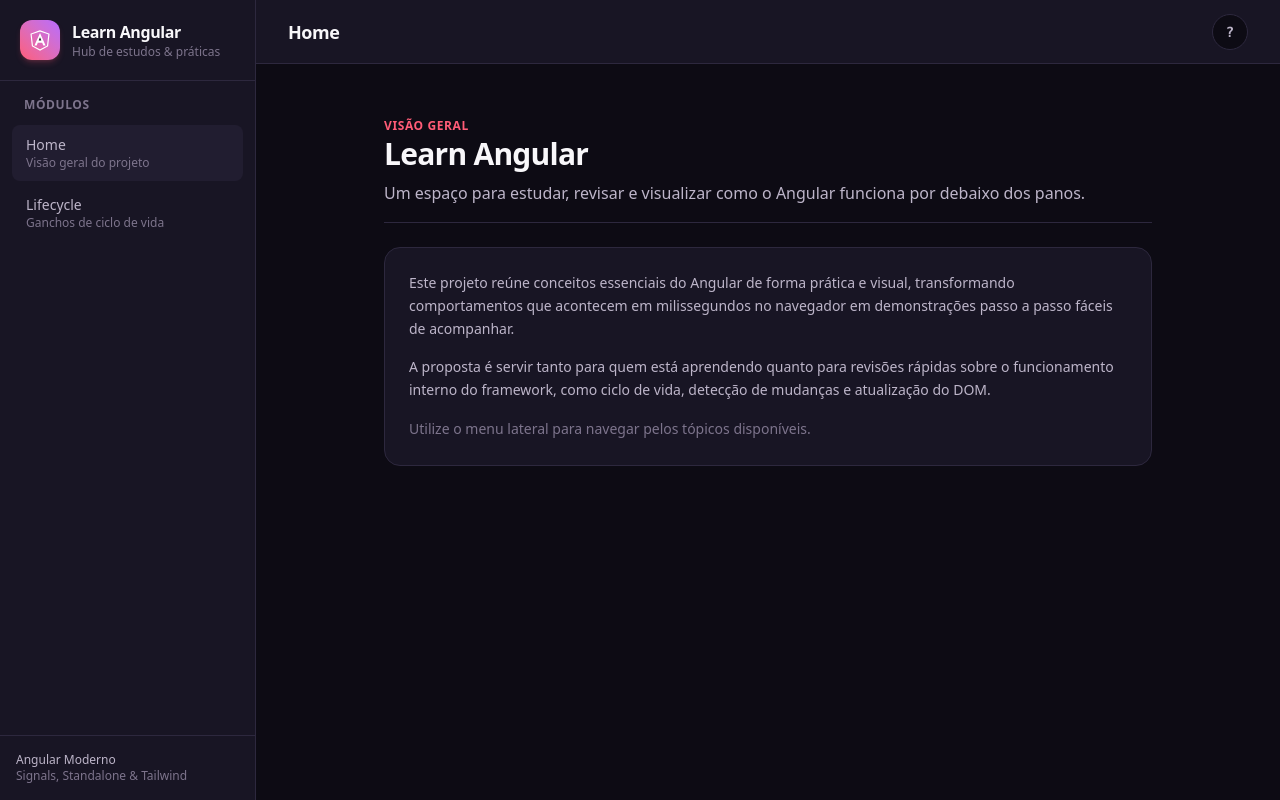
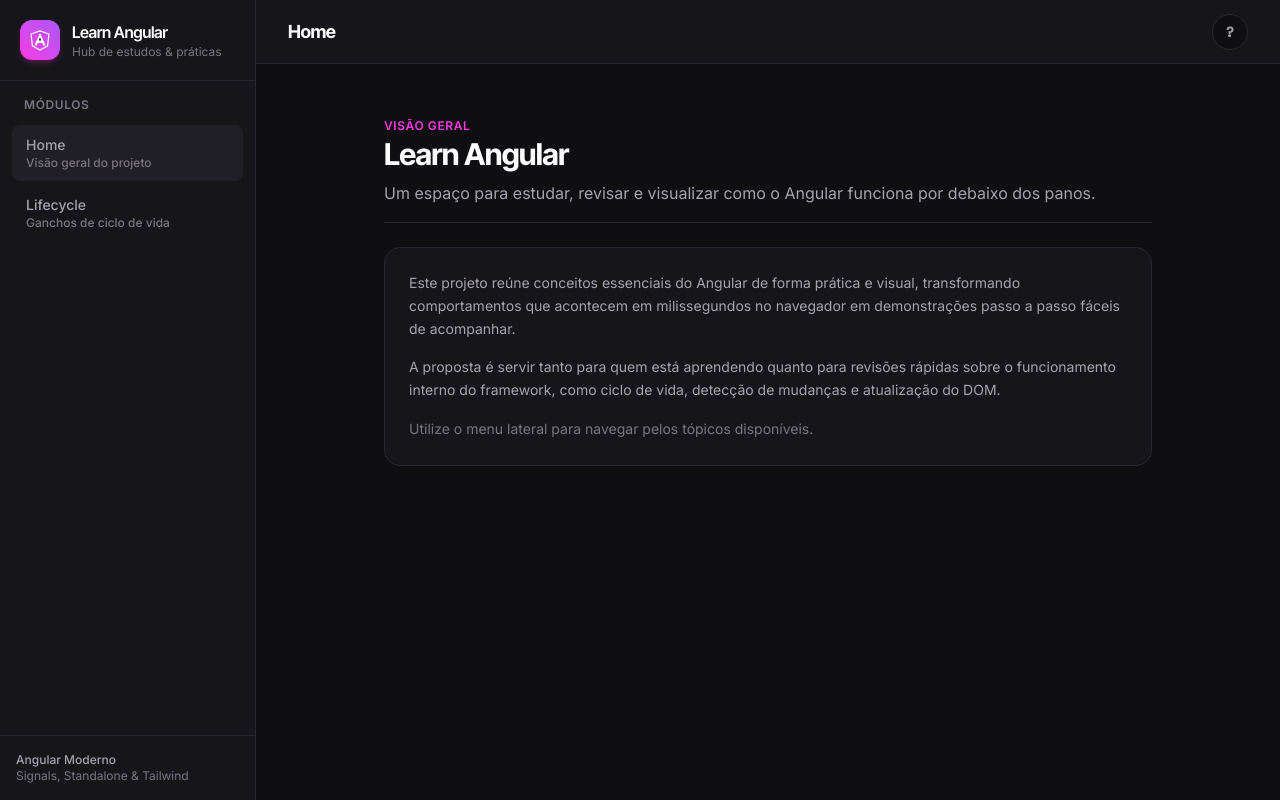
Before and after one commit to Douglas-Felipe/learn-angular, an Angular app: page / in a window 1280 px wide. Built offline with nearby package versions, Linux system fonts and the light colour scheme.

Commit message:
refactor(theme): alinhar tokens visuais e tipografia ao padrao do angular.dev

```diff
--- a/src/index.html
+++ b/src/index.html
@@ -1,11 +1,14 @@
 <!doctype html>
-<html lang="en">
+<html lang="en" class="dark">
 <head>
   <meta charset="utf-8">
   <title>LearnAngular</title>
   <base href="/">
   <meta name="viewport" content="width=device-width, initial-scale=1">
   <link rel="icon" type="image/x-icon" href="favicon.ico">
+  <link rel="preconnect" href="https://fonts.googleapis.com">
+  <link rel="preconnect" href="https://fonts.gstatic.com" crossorigin>
+  <link href="https://fonts.googleapis.com/css2?family=DM+Mono:wght@400;500&family=Inter+Tight:wght@500;600;700&family=Inter:wght@400;500;600;700&display=swap" rel="stylesheet">
 </head>
 <body>
   <app-root></app-root>
--- a/src/styles.css
+++ b/src/styles.css
@@ -1,23 +1,27 @@
 @import 'tailwindcss';
 
 @theme {
-  --color-ng-bg: #0d0b14;
-  --color-ng-surface: #181524;
-  --color-ng-surface-hover: #211d30;
-  --color-ng-code: #08070c;
-  --color-ng-border: #2d283e;
+  --font-sans: 'Inter', -apple-system, BlinkMacSystemFont, 'Segoe UI', Roboto, sans-serif;
+  --font-display: 'Inter Tight', 'Inter', system-ui, sans-serif;
+  --font-mono: 'DM Mono', ui-monospace, SFMono-Regular, Menlo, Monaco, Consolas, monospace;
 
-  --color-ng-primary: #ff5c77;
-  --color-ng-primary-hover: #ff758c;
-  --color-ng-secondary: #b86bff;
-  --color-ng-accent: #f06292;
+  --color-ng-bg: #0f0f11;
+  --color-ng-surface: #16161a;
+  --color-ng-surface-hover: #201f27;
+  --color-ng-code: #111115;
+  --color-ng-border: #282730;
 
-  --color-ng-text: #f8f7fa;
-  --color-ng-text-muted: #bdb5c9;
-  --color-ng-text-subtle: #7d748c;
+  --color-ng-primary: #f637e3;
+  --color-ng-primary-hover: #ff5ce8;
+  --color-ng-secondary: #a855f7;
+  --color-ng-accent: #f472b6;
 
-  --color-ng-success: #4ade80;
-  --color-ng-warning: #facc15;
+  --color-ng-text: #fbfbfb;
+  --color-ng-text-muted: #a6a2ae;
+  --color-ng-text-subtle: #787480;
+
+  --color-ng-success: #2dd4bf;
+  --color-ng-warning: #fbbf24;
   --color-ng-error: #fb7185;
   --color-ng-info: #60a5fa;
 }
@@ -25,6 +29,66 @@
 :root {
   --ease-out: cubic-bezier(0.23, 1, 0.32, 1);
   --ease-in-out: cubic-bezier(0.77, 0, 0.175, 1);
+
+  --orange-red: oklch(63.32% 0.24 31.68);
+  --hot-red: oklch(61.42% 0.238 15.34);
+  --vivid-pink: oklch(69.02% 0.277 332.77);
+  --electric-violet: oklch(53.18% 0.28 296.97);
+  --french-violet: oklch(47.66% 0.246 305.88);
+  --bright-blue: oklch(51.01% 0.274 263.83);
+
+  --red-to-pink-to-purple-horizontal-gradient: linear-gradient(
+    90deg,
+    var(--orange-red) 0%,
+    var(--vivid-pink) 50%,
+    var(--electric-violet) 100%
+  );
+  --pink-to-purple-horizontal-gradient: linear-gradient(
+    90deg,
+    var(--vivid-pink) 0%,
+    var(--electric-violet) 100%
+  );
+}
+
+@layer base {
+  body {
+    background-color: var(--color-ng-bg);
+    color: var(--color-ng-text);
+    font-family: var(--font-sans);
+    -webkit-font-smoothing: antialiased;
+  }
+
+  h1,
+  h2,
+  h3 {
+    font-family: var(--font-display);
+  }
+}
+
+@layer components {
+  .ng-gradient-text {
+    background: var(--red-to-pink-to-purple-horizontal-gradient);
+    -webkit-background-clip: text;
+    background-clip: text;
+    color: transparent;
+  }
+
+  .ng-gradient-bar {
+    background: var(--red-to-pink-to-purple-horizontal-gradient);
+  }
+
+  .ng-gradient-btn {
+    background: var(--pink-to-purple-horizontal-gradient);
+    color: #ffffff;
+    border: 1px solid oklch(69.02% 0.277 332.77 / 0.45);
+    box-shadow: 0 1px 14px -3px oklch(53.18% 0.28 296.97 / 0.4);
+  }
+
+  .ng-card {
+    border: 1px solid var(--color-ng-border);
+    background-color: var(--color-ng-surface);
+    box-shadow: inset 0 1px 0 0 rgba(255, 255, 255, 0.05);
+  }
 }
 
 button:not(:disabled),
```
